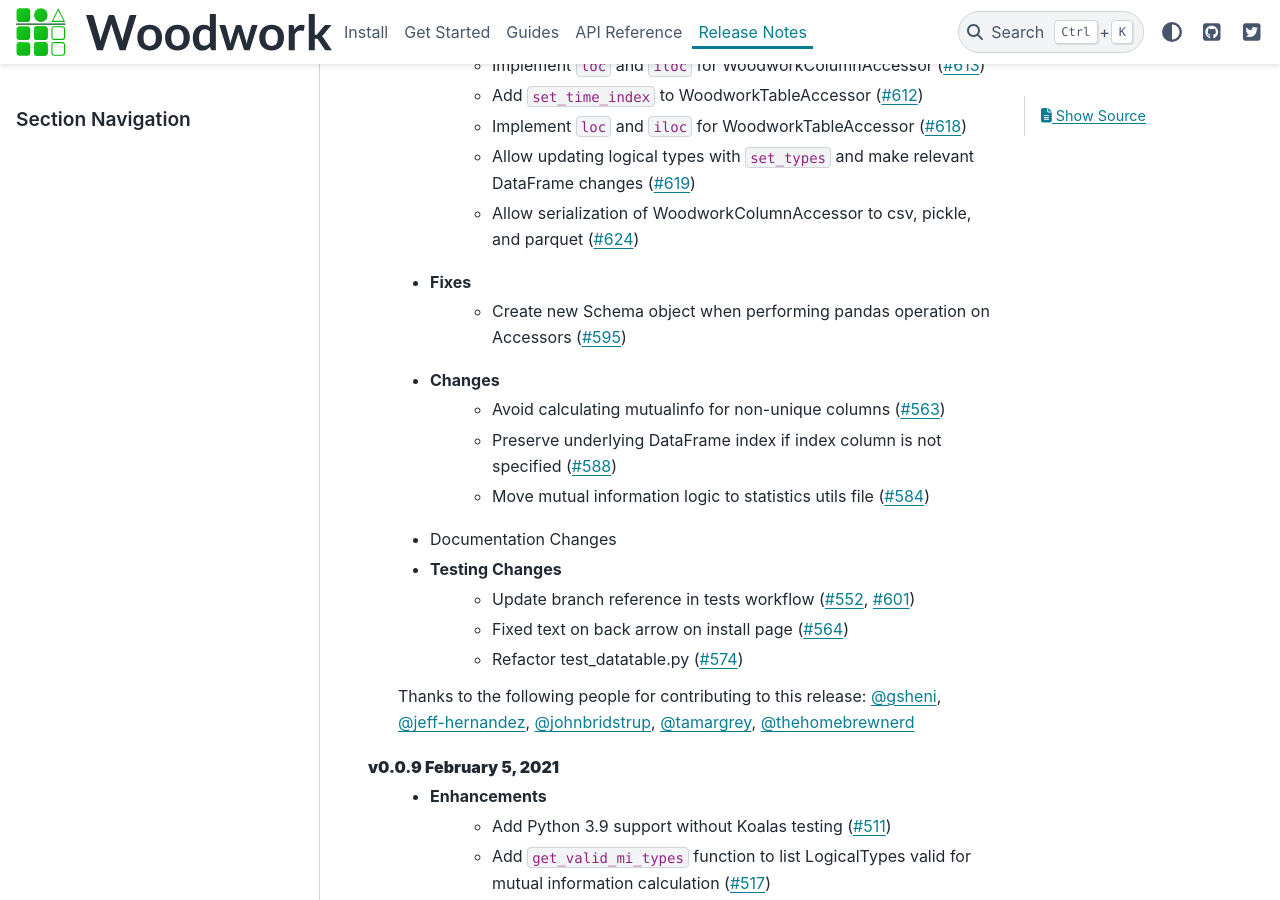
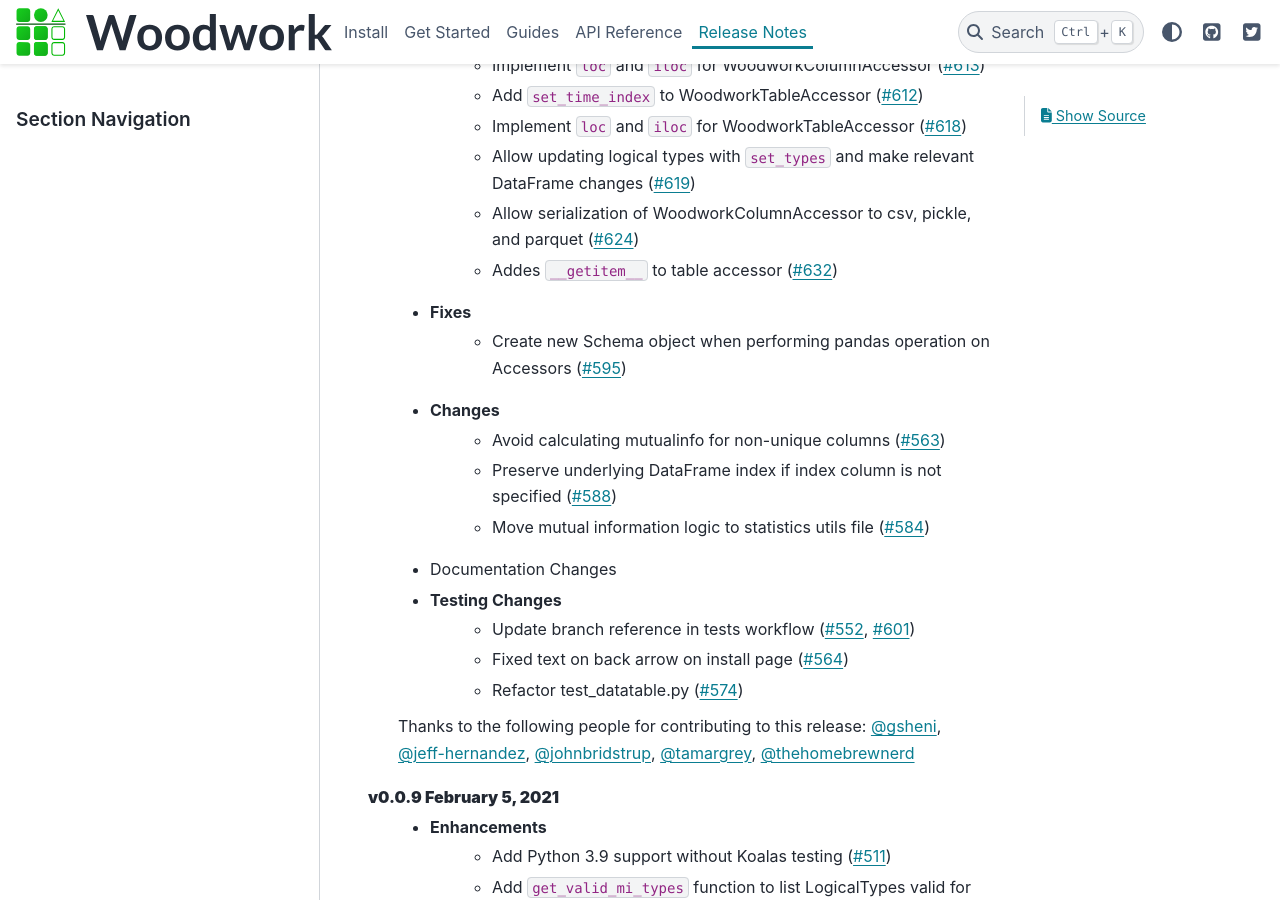
Before and after one commit to alteryx/woodwork, a Sphinx documentation site: the page built from docs/source/release_notes.rst, in a window 1280 px wide and 900 px high, scrolled down 1088 px. Built offline with Sphinx 7.4.7 and the PyData theme 0.15.4, drawn with Linux system fonts in a browser that asks for light colours; comment, search, counter and statistics services are not loaded.

Commit message:
update release notes

```diff
--- a/docs/source/release_notes.rst
+++ b/docs/source/release_notes.rst
@@ -29,6 +29,7 @@ Release Notes
         * Implement ``loc`` and ``iloc`` for WoodworkTableAccessor (:pr:`618`)
         * Allow updating logical types with ``set_types`` and make relevant DataFrame changes (:pr:`619`)
         * Allow serialization of WoodworkColumnAccessor to csv, pickle, and parquet (:pr:`624`)
+        * Addes ``__getitem__`` to table accessor (:pr:`632`)
     * Fixes
         * Create new Schema object when performing pandas operation on Accessors (:pr:`595`)
     * Changes
```
